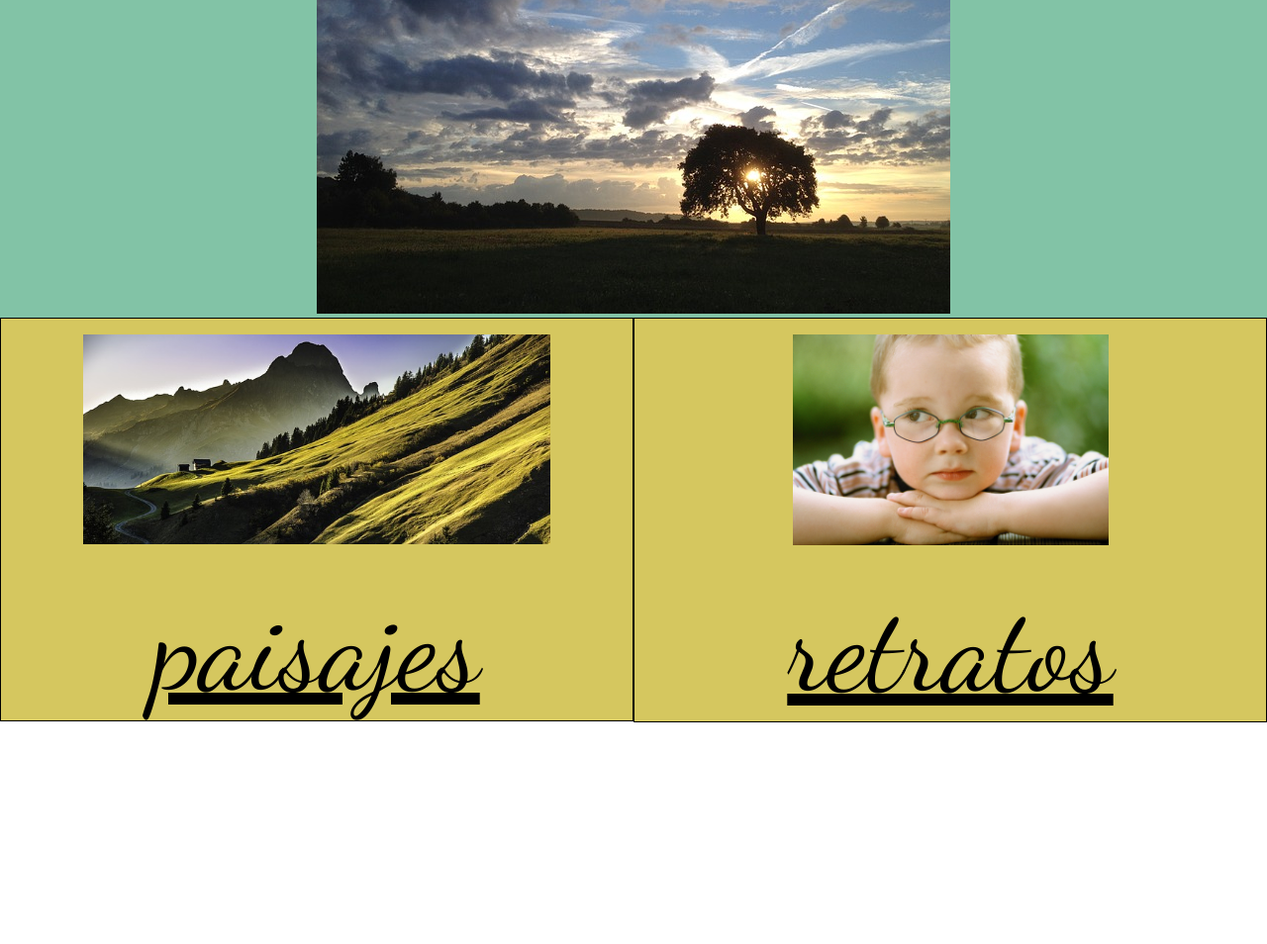
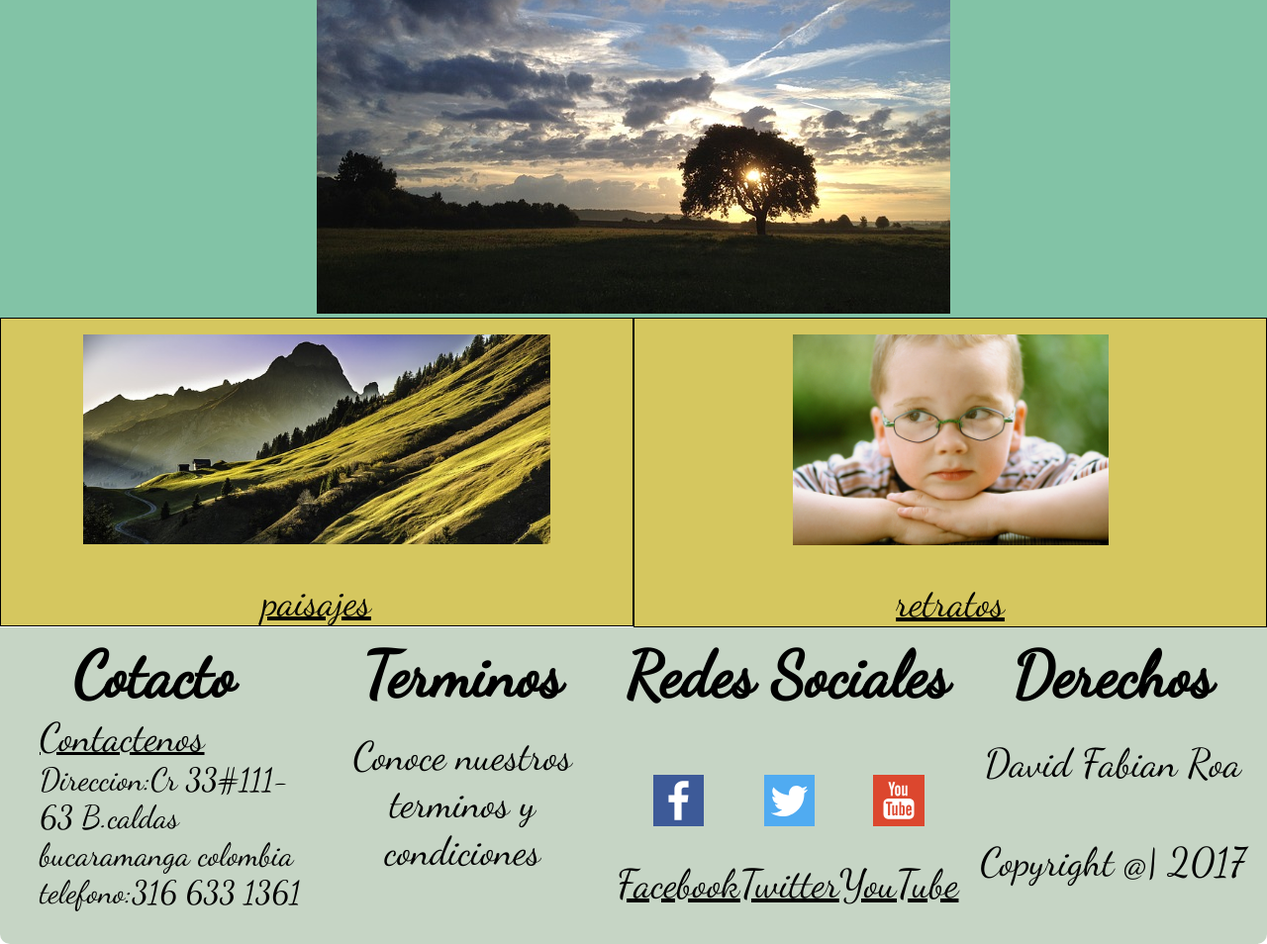
Before and after one commit to davidfabianroa/CSS-y-Dise-o-Web-Responsive_david_roa, a plain HTML site: page index.html in a window 1280 px wide. Shown: the part 339-1293 px from the top of the page at 99% size. Before the commit the page ends 1069 px from the top, so only its background shows below. Drawn offline with Linux system fonts and the light colour scheme.

Commit message:
footer
se agrego el footer

```diff
--- a/css3/estilos.css
+++ b/css3/estilos.css
@@ -10,6 +10,7 @@ body
 {
 	font-family: "dancing script";
 	width: 100%;
+
 
 }
 header
@@ -41,6 +42,7 @@ header
 	margin-top: 7vh;
 
 }
+
 	#menu_principal a
 	{
 
@@ -51,14 +53,18 @@ header
 #contenedor
 {
 	width: 100%;
+	height: 100%;
 	margin: 0 auto;
+
 }
+
 	article
 	{
 		box-sizing: border-box;
 		float:left;
 		height: 100%;
 		text-align: center;
+
 
 
 	}
@@ -121,3 +127,74 @@ header
 	{
 		width: 50%;
 	}
+	footer
+	{
+		width: 100%;
+		height: 40vh;
+		background-color: #C6d5c5;
+		border-radius:  0px 0px 10px 10px;
+		float: left;
+	}
+		.pie
+		{
+			display: flex;
+			text-align: center;
+			margin-top: 10px;
+
+			height: 90%;
+
+		}
+.columna
+{
+	flex:1;
+}
+
+
+ul
+{
+	list-style: none;
+	height: 25vh;
+	text-align: left;
+	font-size: 4vmin;
+	display: flex;
+	flex-direction: column;
+
+
+
+
+
+
+}
+		footer #enlace_pie, figcaption, #Copyright
+		{
+			text-decoration: none;
+			font-size: 5vmin;
+
+		}
+		h2
+		{
+			font-size: 8vmin;
+		}
+p
+{
+	font-size: 5vmin;
+}
+[src$="svg"]
+{
+	height: 4vw;
+}
+#contenedor_redes
+{
+	height: 25vh;
+	display: flex;
+	align-items: center;
+	justify-content:space-around
+}
+#Copyright
+{
+	height: 25vh;
+	display: flex;
+	flex-direction: column;
+	justify-content:space-around;
+
+}
--- a/index.html
+++ b/index.html
@@ -39,6 +39,47 @@
 				</article>
 			</section>
 			<footer>
+				<div class="pie">
+					<div class="columna 1"><h2>Cotacto</h2>
+						<ul>
+							<ins><li><a id="enlace_pie" href="davidbethel2012@hotmail.com" >Contactenos</a></li></ins>
+							<li>Direccion:Cr 33#111-63 B.caldas bucaramanga colombia</li>
+							<li>telefono:316 633 1361</li>
+						</ul>
+					</div>
+					<div class="columna 2"><h2>Terminos</h2><br>
+						<p>Conoce nuestros terminos y condiciones</p>
+					</div>
+					<div class="columna 3">
+						<h2>Redes Sociales</h2>
+						<div id="contenedor_redes">
+							<a href="http://www.facebook.com" target="_blank">
+								<figure class="redes">
+									<img src="./Iconos/facebook.svg" alt="Facebook">
+									<figcaption>Facebook</figcaption>
+								</figure>
+							</a>
+							<a  href="http://www.twitter.com" target="_blank">
+								<figure class="redes">
+									<img src="./Iconos/twitter.svg" alt="Twitter">
+									<figcaption>Twitter</figcaption>
+								</figure>
+								</a>
+							<a href="http://www.youtube.com" target="_blank">
+								<figure class="redes">
+									<img src="./Iconos/youtube.svg" alt="Youtube">
+									<figcaption>YouTube</figcaption>
+								</figure>
+							</a>
+						</div>
+					 </div>
+					<div class="columna 4"><h2>Derechos</h2>
+						<div id="Copyright">
+							<p>David Fabian Roa</p>
+							<p>Copyright &#64;| 2017</p>
+						</div>
+					</div>
+				</div>
 
 			</footer>
 		</div>
```
Also changed, not shown: Iconos/facebook.svg (added), Iconos/google-plus.svg (added), Iconos/skype.svg (added), Iconos/twitter.svg (added), Iconos/whatsapp.svg (added), Iconos/youtube.svg (added), 1 other file.
